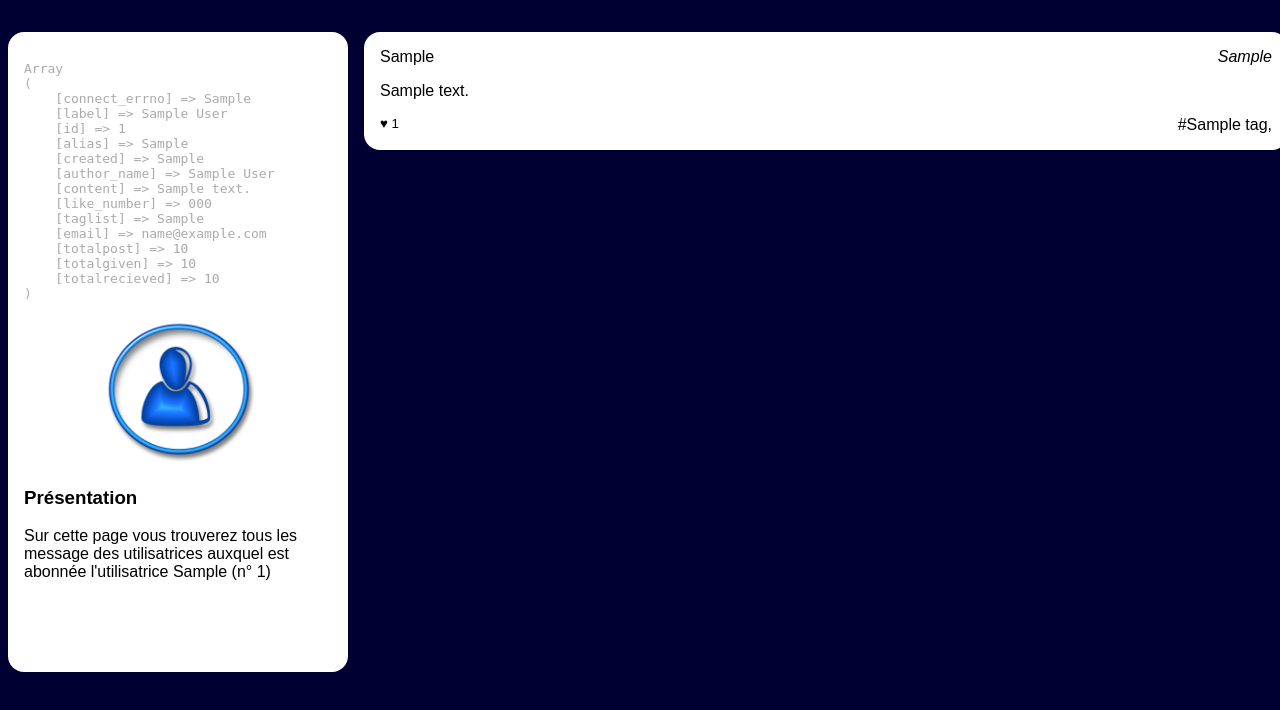
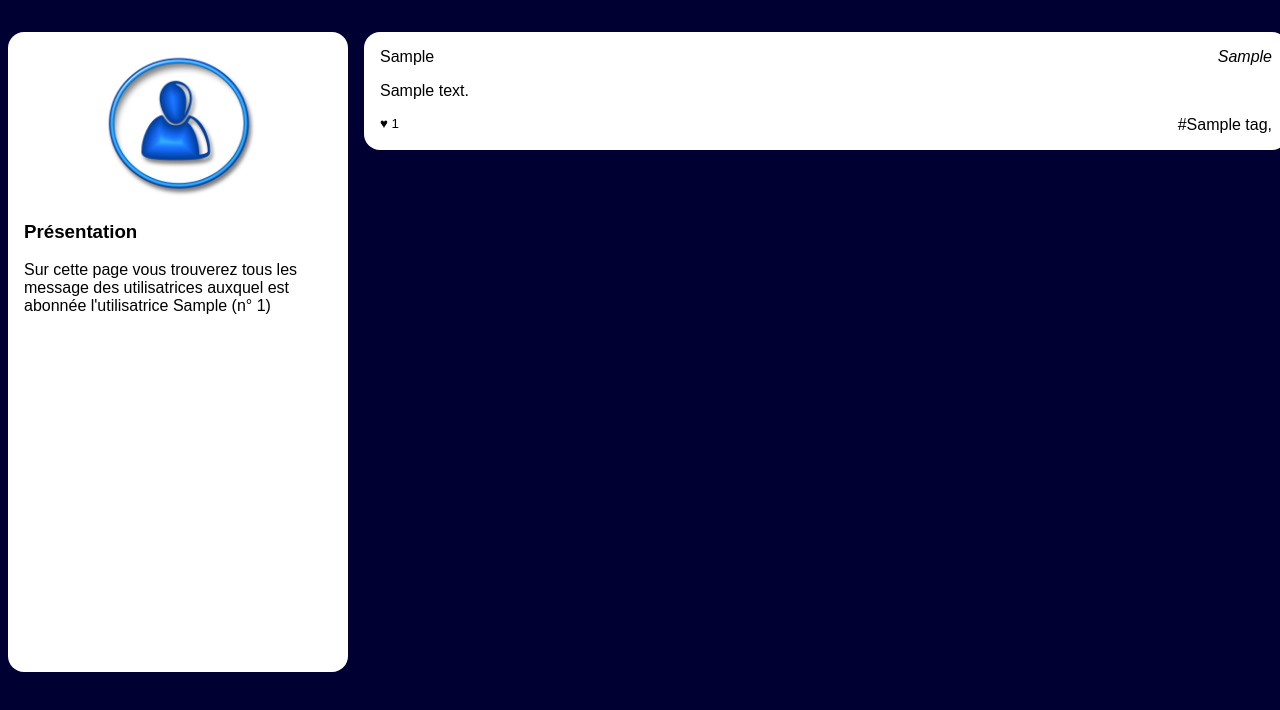
Before and after one commit to adatechschool/projet-collectif-reseau-social-php-printteam, a PHP site: page /feed.php?user_id=1 in a window 1280 px wide. Shown: the part 90-800 px from the top of the page. Run offline with PHP 8.4, Linux system fonts and the light colour scheme; tables that the repository leaves empty or names only in its code hold one stand-in row (values such as "Sample post"); a stand-in replaces the project's code that opens the database connection.

Commit message:
delete echo line

```diff
--- a/resoc_n1/feed.php
+++ b/resoc_n1/feed.php
@@ -53,7 +53,7 @@
                 $lesInformations = $mysqli->query($laQuestionEnSql);
                 $user = $lesInformations->fetch_assoc();
                 //@todo: afficher le résultat de la ligne ci dessous, remplacer XXX par l'alias et effacer la ligne ci-dessous
-                echo "<pre>" . print_r($user, 1) . "</pre>";
+                // echo "<pre>" . print_r($user, 1) . "</pre>";
                 ?>
                 <img src="user.jpg" alt="Portrait de l'utilisatrice"/>
                 <section>
```
